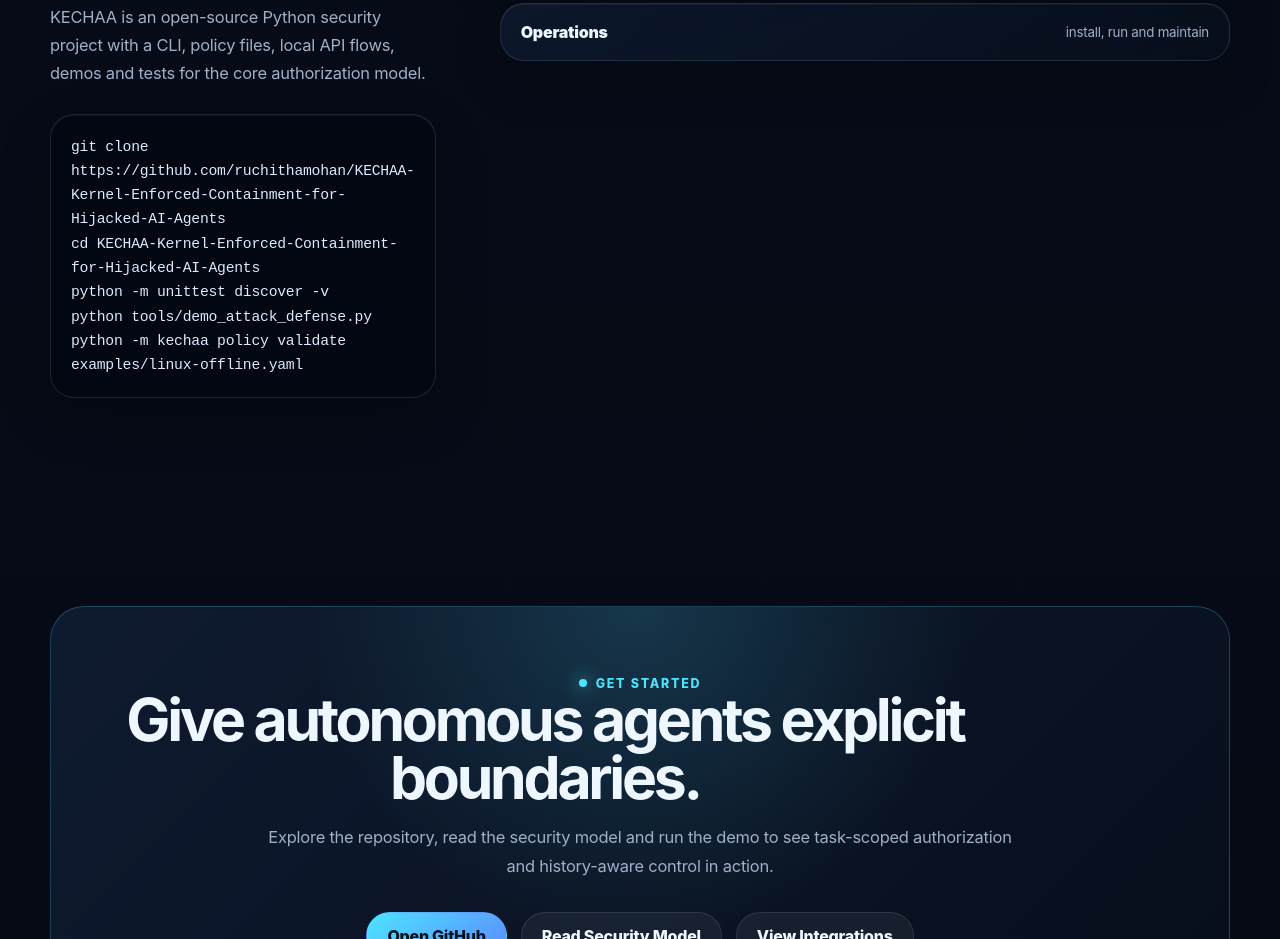
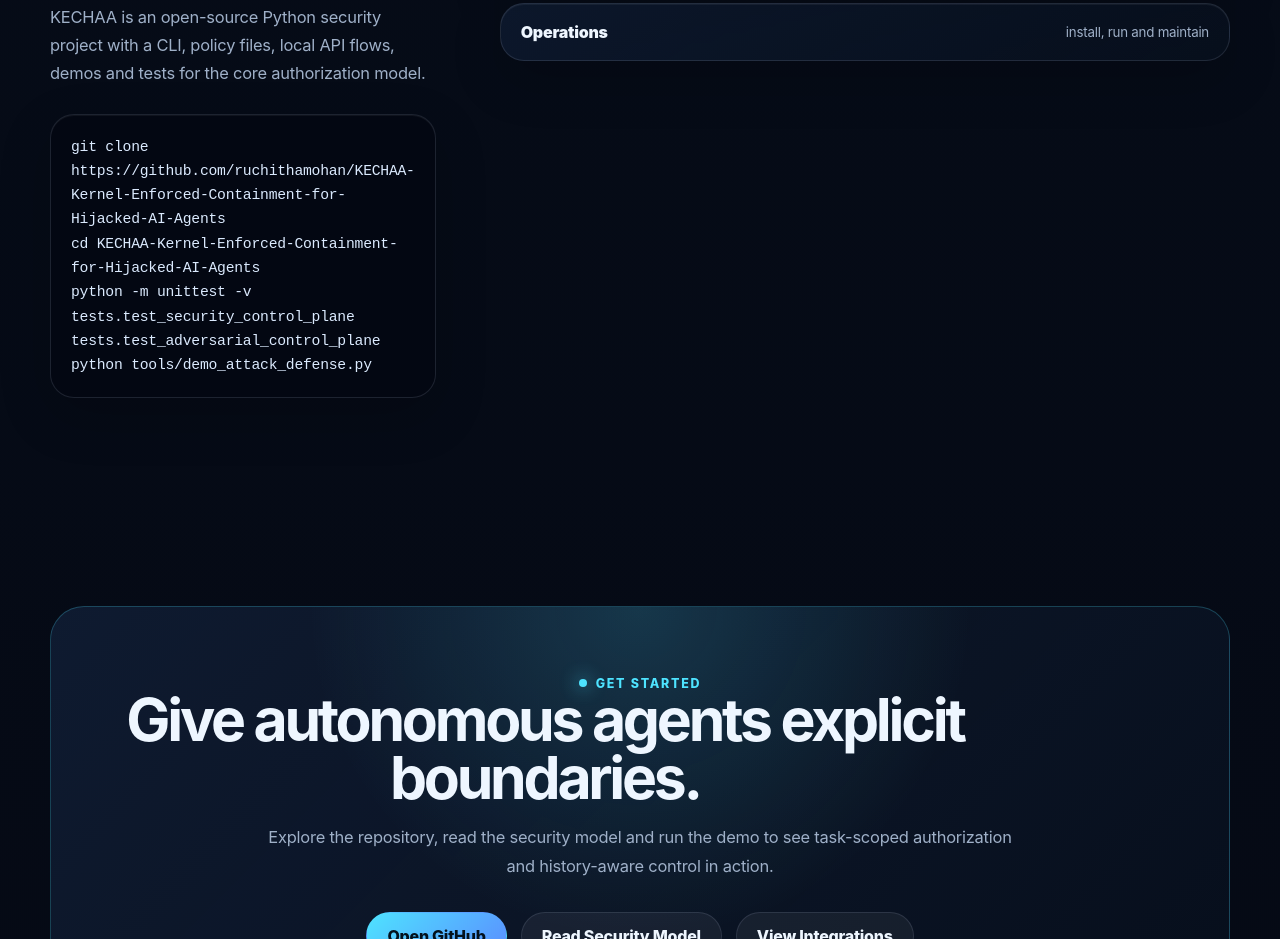
Before and after one commit to ruchithamohan/KECHAA-Kernel-Enforced-Containment-for-Hijacked-AI-Agents, a plain HTML site: page website/404.html in a window 1280 px wide. Shown: the part 6479-7418 px from the top of the page. Drawn offline with Linux system fonts and the light colour scheme.

Commit message:
Align website quickstart with current tests

```diff
--- a/website/404.html
+++ b/website/404.html
@@ -182,9 +182,8 @@
           <div class="code-card">
 <pre><code>git clone https://github.com/ruchithamohan/KECHAA-Kernel-Enforced-Containment-for-Hijacked-AI-Agents
 cd KECHAA-Kernel-Enforced-Containment-for-Hijacked-AI-Agents
-python -m unittest discover -v
-python tools/demo_attack_defense.py
-python -m kechaa policy validate examples/linux-offline.yaml</code></pre>
+python -m unittest -v tests.test_security_control_plane tests.test_adversarial_control_plane
+python tools/demo_attack_defense.py</code></pre>
           </div>
         </div>
         <div class="docs-list">
```
Also changed, not shown: website/index.html (+2 -3 lines).
